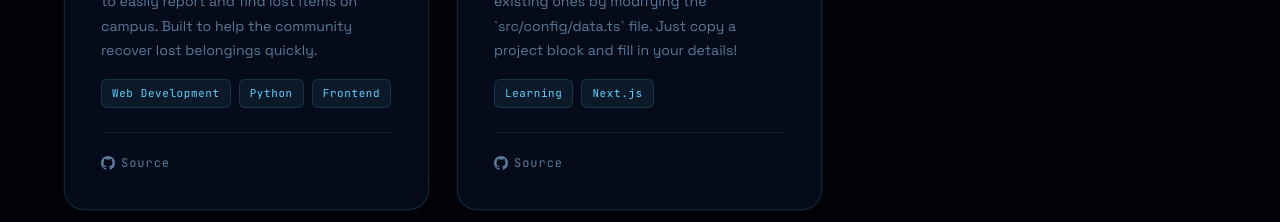
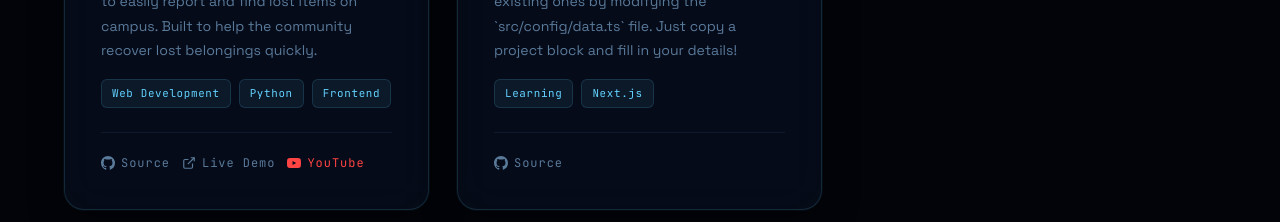
Before and after one commit to chauhansahil3143/portfolio, a Next.js app: page / in a window 1280 px wide. Shown: the part 2820-3042 px from the top of the page. Built offline with nearby package versions, Linux system fonts and the light colour scheme.

Commit message:
Update personal info, links, and add profile image

```diff
--- a/src/components/ContactSection.tsx
+++ b/src/components/ContactSection.tsx
@@ -120,6 +120,17 @@
             {personalInfo.email}
           </a>
 
+          {'phone' in personalInfo && personalInfo.phone && (
+            <a
+              href={`tel:${personalInfo.phone}`}
+              className="contact__email"
+              style={{ fontSize: '1rem', marginTop: '-12px', opacity: 0.8 }}
+              aria-label={`Call ${personalInfo.phone}`}
+            >
+              📞 {personalInfo.phone}
+            </a>
+          )}
+
           <button
             id="contact-cta-btn"
             className="btn btn-primary"
@@ -128,6 +139,7 @@
           >
             <span>Say Hello 👋</span>
           </button>
+
 
           <div className="contact__socials" role="list" aria-label="Social links">
             {[
--- a/src/components/ProjectsSection.tsx
+++ b/src/components/ProjectsSection.tsx
@@ -110,6 +110,21 @@
                     Live Demo
                   </a>
                 )}
+                {'youtube' in project && project.youtube && (
+                  <a
+                    href={project.youtube as string}
+                    className="project-link"
+                    target="_blank"
+                    rel="noopener noreferrer"
+                    aria-label={`Watch ${project.title} demo on YouTube`}
+                    style={{ color: '#ff4444' }}
+                  >
+                    <svg width="14" height="14" viewBox="0 0 24 24" fill="currentColor" aria-hidden="true">
+                      <path d="M23.498 6.186a3.016 3.016 0 0 0-2.122-2.136C19.505 3.545 12 3.545 12 3.545s-7.505 0-9.377.505A3.017 3.017 0 0 0 .502 6.186C0 8.07 0 12 0 12s0 3.93.502 5.814a3.016 3.016 0 0 0 2.122 2.136c1.871.505 9.376.505 9.376.505s7.505 0 9.377-.505a3.015 3.015 0 0 0 2.122-2.136C24 15.93 24 12 24 12s0-3.93-.502-5.814zM9.545 15.568V8.432L15.818 12l-6.273 3.568z"/>
+                    </svg>
+                    YouTube
+                  </a>
+                )}
               </div>
             </article>
           ))}
--- a/src/config/data.ts
+++ b/src/config/data.ts
@@ -11,7 +11,8 @@
   role: "Computer Engineering Student",
   college: "BVM Anand",
   year: "2nd Year",
-  email: "sahil@example.com", // Replace with your actual email address
+  email: "sahilchauhansmc@gmail.com", // Replace with your actual email address
+  phone: "+91 90235 25208",
   heroHeadingPrefix: "Engineering", // Top part of the main heading
   heroHeadingHighlight: "in Zero-G.", // Colored bottom part of the main heading
   heroSubtitle: "I'm a 2nd-year Computer Engineering student at BVM Anand. I am passionate about technology and currently focusing on Web Development, Data Structures and Algorithms (DSA), and Python.",
@@ -19,9 +20,9 @@
   aboutHeadingHighlight: "technology & logic.", // Colored bottom part of the About heading
   aboutBio1: "I am a Computer Engineering undergraduate at Birla Vishvakarma Mahavidyalaya (BVM), Anand. I have a strong passion for problem-solving and building useful applications.",
   aboutBio2: "Currently in my 2nd year, I am dedicating my time to mastering Web Development, practicing Data Structures and Algorithms (DSA) to hone my logical skills, and exploring Python. I love bringing ideas to life through code.",
-  profileImage: "https://images.unsplash.com/photo-1506794778202-cad84cf45f1d?auto=format&fit=crop&q=80&w=800", // You can paste any direct image link here!
-  github: "https://github.com", // Add your GitHub profile link
-  linkedin: "https://linkedin.com", // Add your LinkedIn profile link
+  profileImage: "/profile.png", // Profile image from the public folder
+  github: "https://github.com/chauhansahil3143/", // Add your GitHub profile link
+  linkedin: "https://www.linkedin.com/in/sahil-chauhan3143/", // Add your LinkedIn profile link
   twitter: "https://twitter.com", // Add your Twitter/X profile link
 };
 
@@ -106,8 +107,9 @@
     title: 'Campus Found',
     description: 'A platform designed for college students to easily report and find lost items on campus. Built to help the community recover lost belongings quickly.',
     tags: ['Web Development', 'Python', 'Frontend'],
-    github: 'https://github.com', // Link your GitHub repo here
-    demo: null, // Add a live link here if deployed
+    github: 'https://github.com/chauhansahil3143/student-aid-search', // Link your GitHub repo here
+    demo: 'https://bvmfind.web.app/', // Add a live link here if deployed
+    youtube: 'https://youtu.be/O5inlsb3LM0?si=SDZftv-RGr1srQYV',
     accent: '#7c5cff',
   },
   {
```
Also changed, not shown: 1 other file (tests, documents, lock files or other folders).
